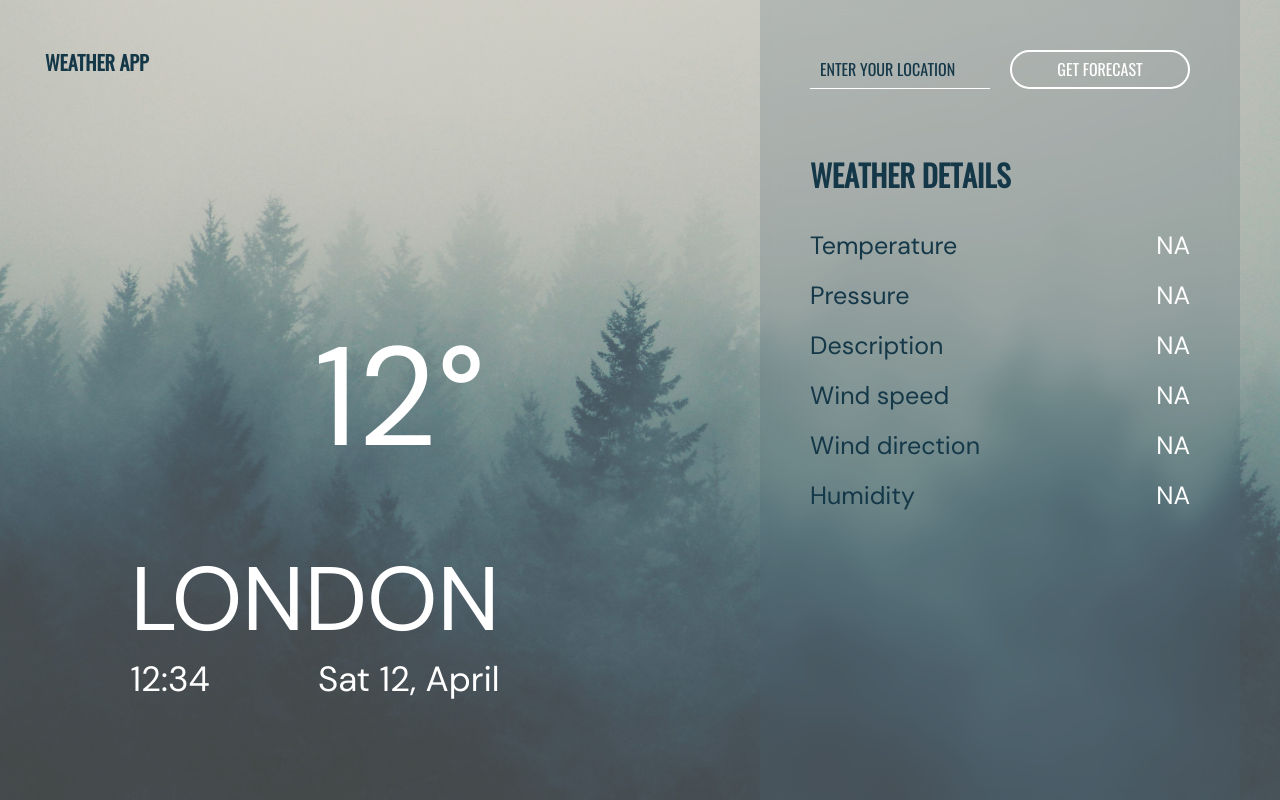
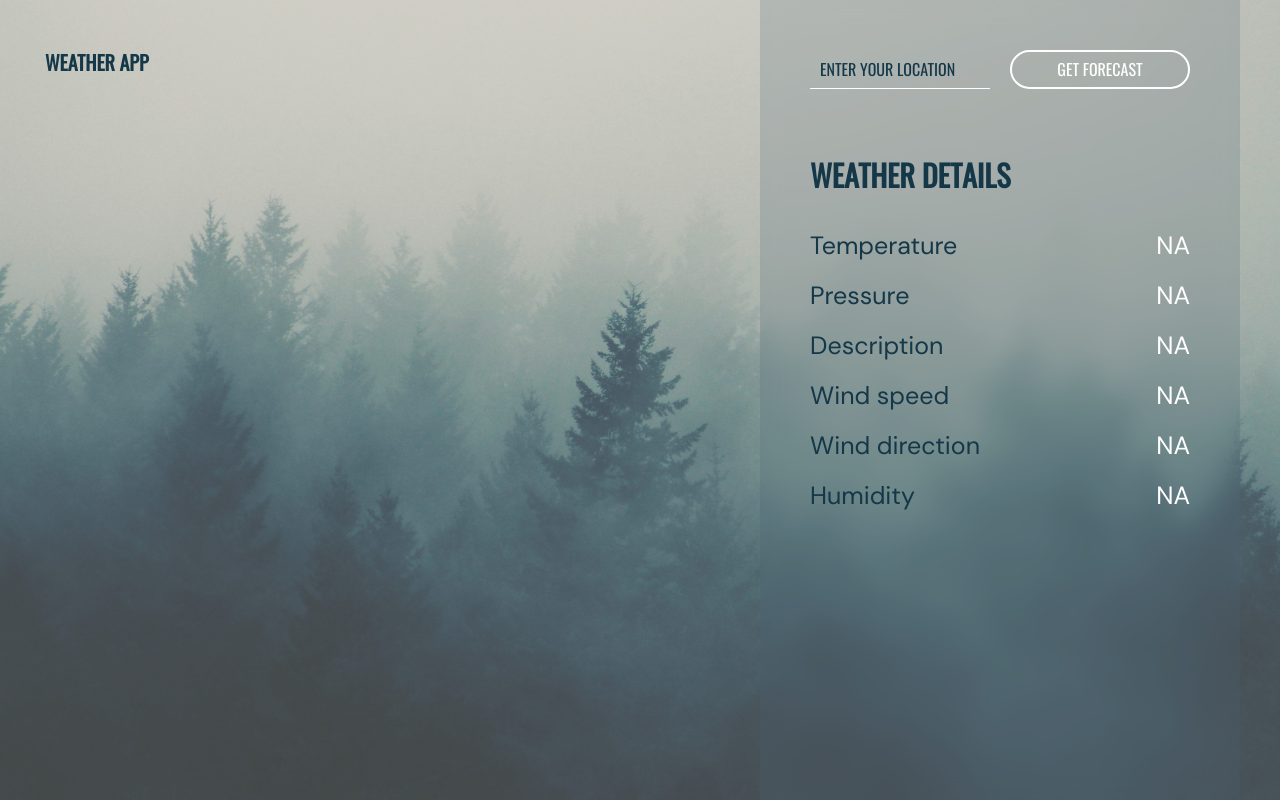
Before and after one commit to KatherinaKulinich/weather-website, a website: page index.html in a window 1280 px wide. Drawn offline with Linux system fonts and the light colour scheme.

Commit message:
reset fields with forecast

```diff
--- a/index.html
+++ b/index.html
@@ -18,18 +18,18 @@
                 </h1>
                 <div class="main-screen__forecast">
                     <p class="main-screen__temperature" id="temperature">
-                        12&deg;
+
                     </p>
                     <div class="main-screen__location">
                         <p class="main-screen__region" id="location">
-                            London
+
                         </p>
                         <div class="main-screen__date">
                             <p class="main-screen__text" id="time">
-                                12:34
+
                             </p>
                             <p class="main-screen__text" id="date">
-                                Sat 12, April
+
                             </p>
                         </div>
                     </div>
```
